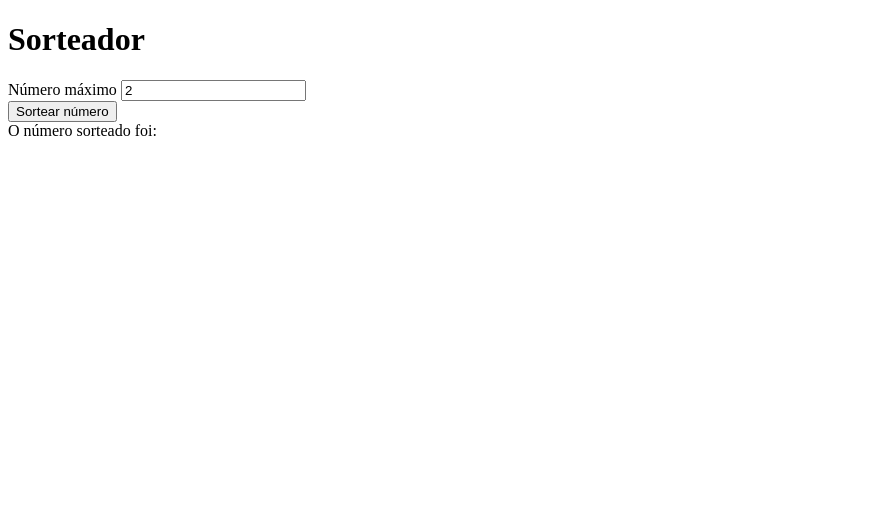
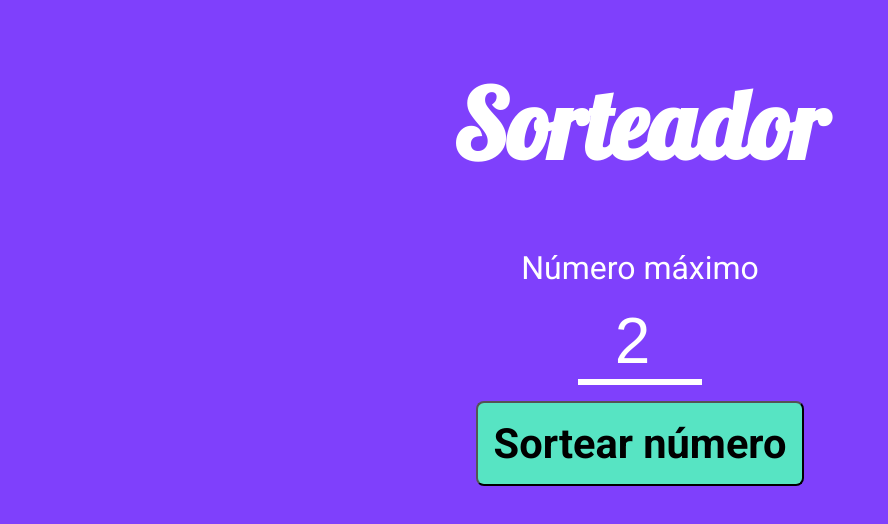
Before and after one commit to biancaalves27/sorteador_grunt, a website: page src/index.html in a window 1280 px wide. Shown: the whole page, without its empty margins (0-888 px from the left). Drawn offline with nearby package versions, Linux system fonts and the light colour scheme; files that its build step writes are made by us from their sources.

Commit message:
Update index.html

```diff
--- a/src/index.html
+++ b/src/index.html
@@ -7,7 +7,7 @@
     <link rel="preconnect" href="https://fonts.googleapis.com">
     <link rel="preconnect" href="https://fonts.gstatic.com" crossorigin>
     <link href="https://fonts.googleapis.com/css2?family=Lobster&family=Roboto:wght@400;700&display=swap" rel="stylesheet">
-    <link rel="stylesheet" href="@@ENDERECO_DO_CSS">
+    <link rel="stylesheet" href="style.css"> <!-- Atualize com o caminho real do seu CSS -->
 </head>
 <body>
     <main>
@@ -15,14 +15,14 @@
         <form id="form-sorteador">
             <div>
                 <label for="numero-maximo">Número máximo</label>
-                <input type="number"  id="numero-maximo" required min="2" value="2" step="1">
+                <input type="number" id="numero-maximo" required min="2" max="10000" value="2" step="1">
             </div>
             <button type="submit">Sortear número</button>
         </form>
-        <div class="resultado">
+        <div class="resultado" style="display: none;">
             O número sorteado foi: <span id="resultado-valor"></span>
         </div>
     </main>
-    <script src="@@ENDERECO_DO_JS"></script>
+    <script src="script.js"></script> <!-- Atualize com o caminho real do seu JS -->
 </body>
 </html>
```
